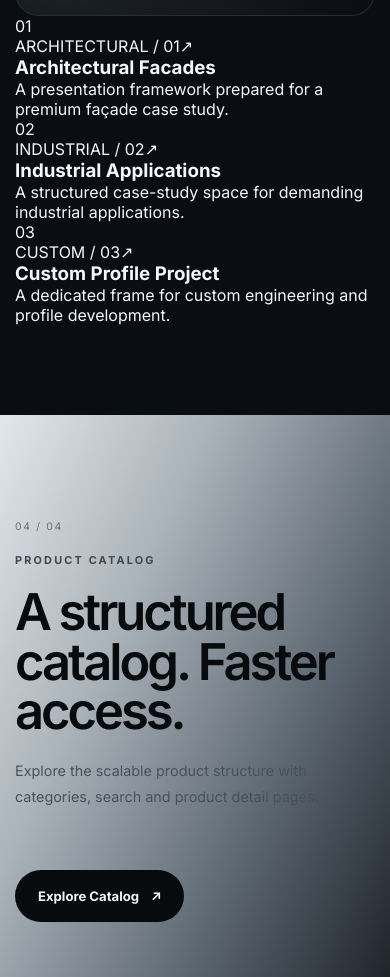
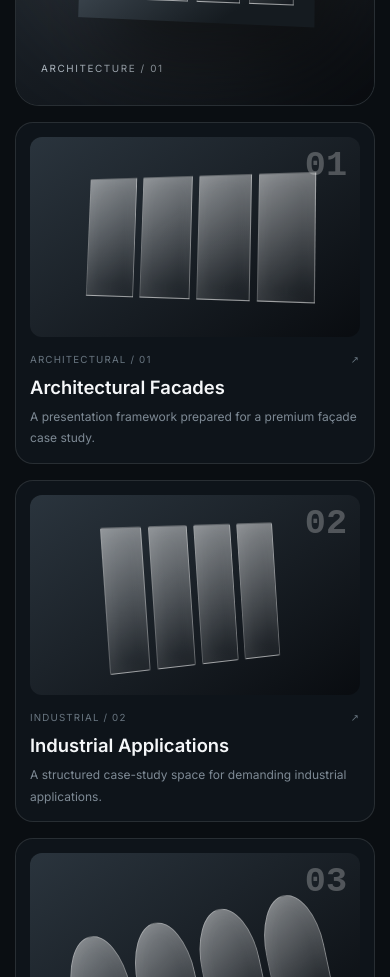
Before and after one commit to engrababibrahim-sudo/alu-smart-corporate, a Next.js app: page / in a window 390 px wide. Shown: the part 6600-7577 px from the top of the page. Built offline with nearby package versions, Linux system fonts and the light colour scheme.

Commit message:
Add premium responsive project showcase styling

```diff
--- a/app/globals.css
+++ b/app/globals.css
@@ -437,3 +437,23 @@ button { border: 0; cursor: pointer; }
 @media(prefers-reduced-motion:reduce){
  .orbit-one,.orbit-two,.product-profile-render{animation:none}
 }
+
+/* Premium projects showcase */
+.projects-showcase{display:flex;flex-direction:column;gap:16px}
+.project-mini-grid{display:grid;grid-template-columns:repeat(3,1fr);gap:16px}
+.project-mini-card{padding:14px;border:1px solid var(--line);border-radius:18px;background:#0e141a;transition:transform .35s ease,border-color .35s ease}
+.project-mini-card:hover{transform:translateY(-7px);border-color:rgba(255,255,255,.24)}
+.project-mini-art{height:220px;position:relative;overflow:hidden;border-radius:12px;background:linear-gradient(145deg,#2a343d,#090c10);display:grid;place-items:center}
+.project-mini-art>span{position:absolute;right:13px;top:12px;color:rgba(255,255,255,.25);font:600 2.2rem/1 monospace}
+.mini-structure{width:72%;height:62%;display:grid;grid-template-columns:repeat(4,1fr);gap:7px;transform:perspective(600px) rotateY(-18deg) rotateX(5deg)}
+.mini-structure i{display:block;border:1px solid rgba(255,255,255,.28);background:linear-gradient(145deg,rgba(255,255,255,.48),rgba(15,20,25,.35));box-shadow:inset 0 0 18px rgba(255,255,255,.08)}
+.mini-2 .mini-structure{width:55%;height:70%;transform:perspective(600px) rotateY(20deg) rotateZ(-4deg)}
+.mini-2 .mini-structure i{border-radius:2px}
+.mini-3 .mini-structure{width:78%;height:38%;transform:rotate(-12deg)}
+.mini-3 .mini-structure i{height:150%;border-radius:50% 50% 6px 6px}
+.project-mini-meta{display:flex;justify-content:space-between;margin-top:17px;color:#697681;font-size:.61rem;letter-spacing:.12em}
+.project-mini-card h3{margin-top:11px;font-size:1.15rem;font-weight:600}
+.project-mini-card p{margin-top:8px;color:#7e8a95;font-size:.75rem;line-height:1.8;min-height:54px}
+.project-art-main{min-height:560px}
+@media(max-width:900px){.project-mini-grid{grid-template-columns:1fr 1fr}.project-art-main{min-height:440px}}
+@media(max-width:600px){.project-mini-grid{grid-template-columns:1fr}.project-mini-art{height:200px}.project-mini-card p{min-height:auto}}
```
